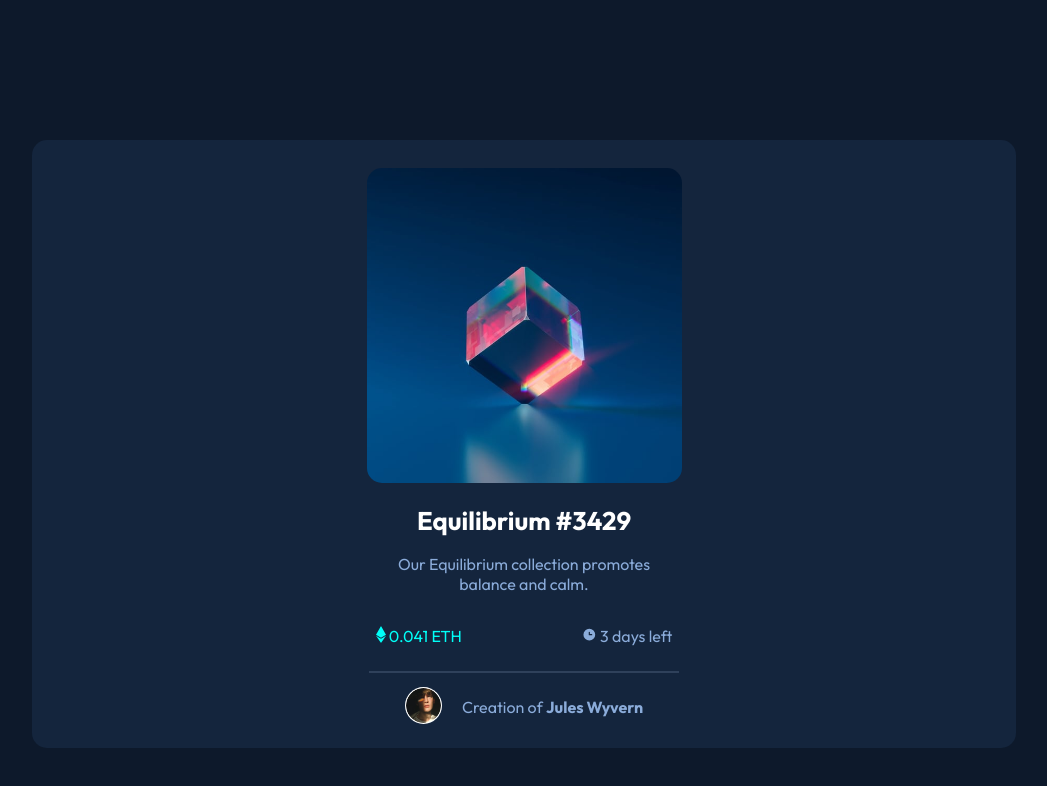
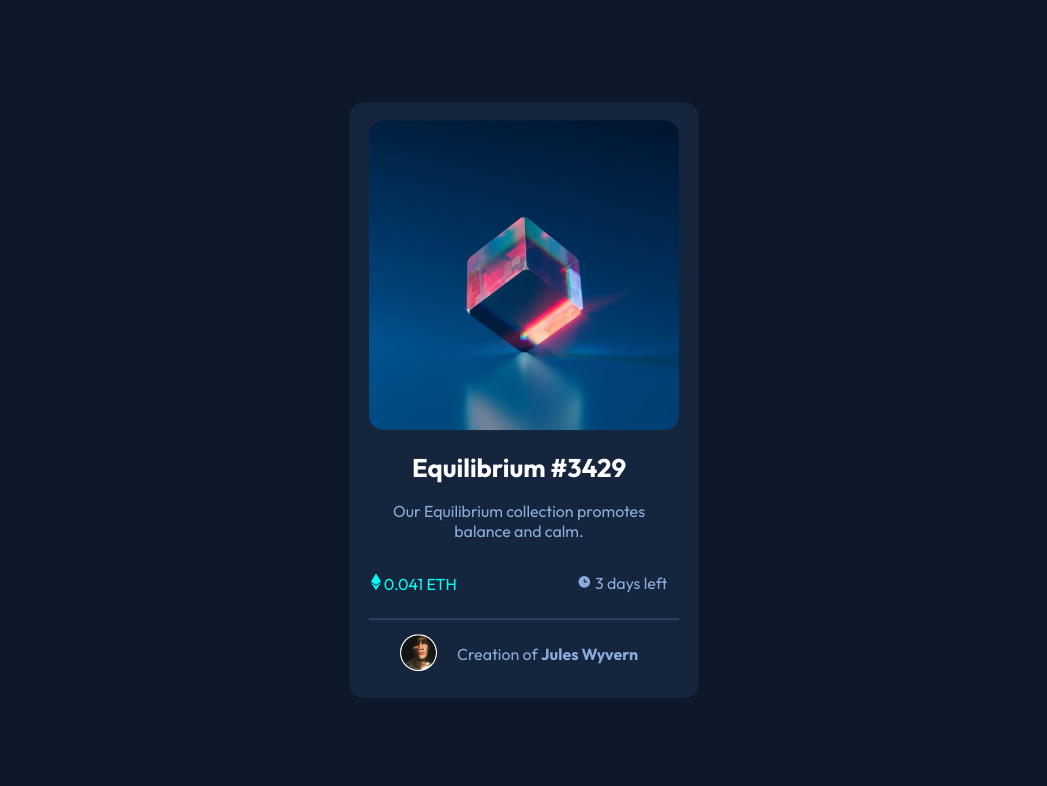
Before and after one commit to caiqueduart/Projetos-FrontendMentor, a plain HTML site: page nft-preview-card/index.html in a window 1280 px wide. Shown: the whole page, without its empty margins (116-1163 px from the left). Drawn offline with Linux system fonts and the light colour scheme.

Commit message:
Update style.css

```diff
--- a/nft-preview-card/style.css
+++ b/nft-preview-card/style.css
@@ -9,15 +9,18 @@ body {
 
 #card {
     background-color: hsl(216, 50%, 16%);
-    margin: 140px;
-    padding: 15px;
-    padding-top: 28px;
+    width: 300px;
+    padding: 18px 30px 18px 20px;
     border-radius: 15px;
+    position: absolute;
+    top: 50%;
+    left: 50%;
+    transform: translate(-50%, -50%);
 }
 
 img {
-    width: 315px;
-    text-align: center;
+    height: 310;
+    width: 310px;
     border-radius: 15px;
 }
 
```
